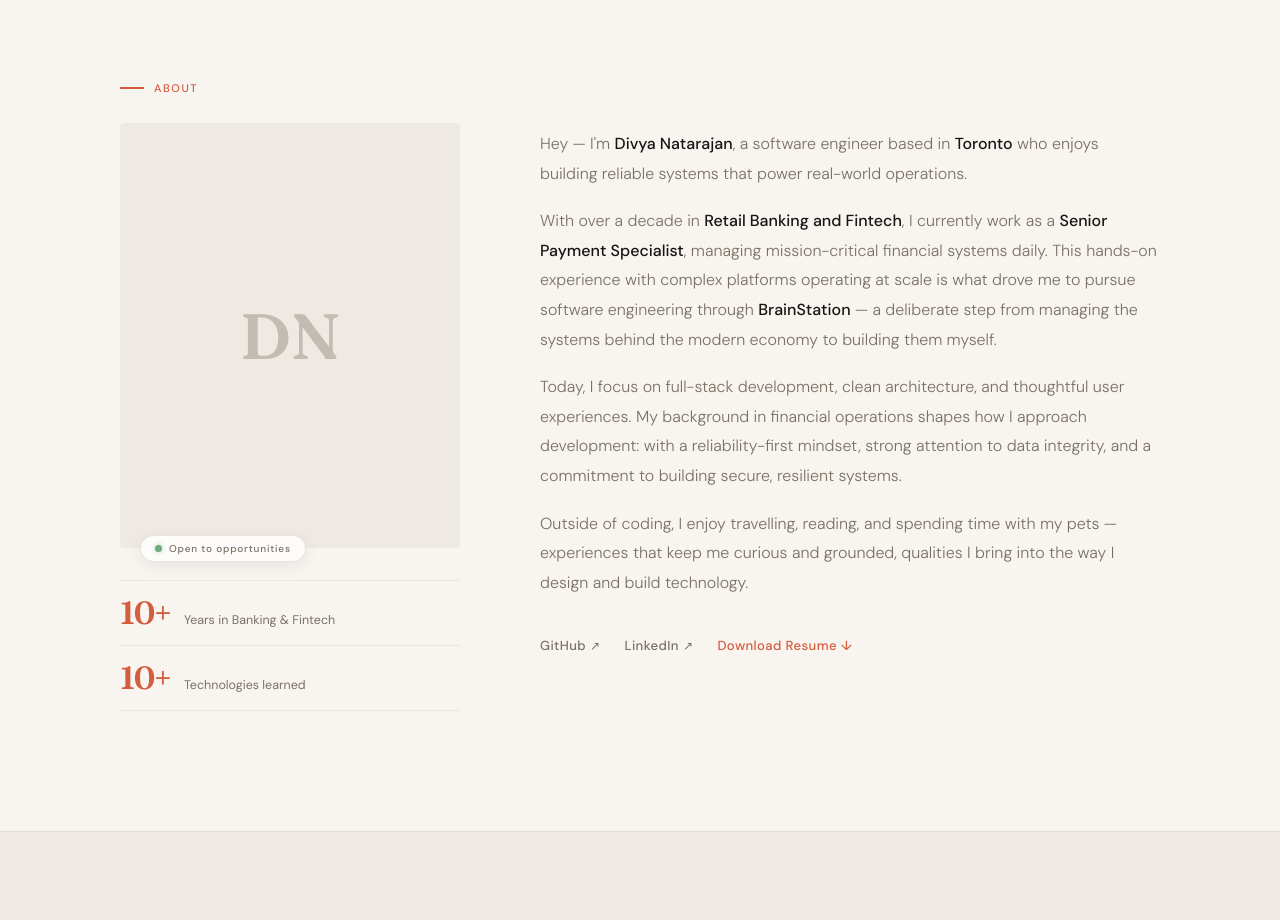
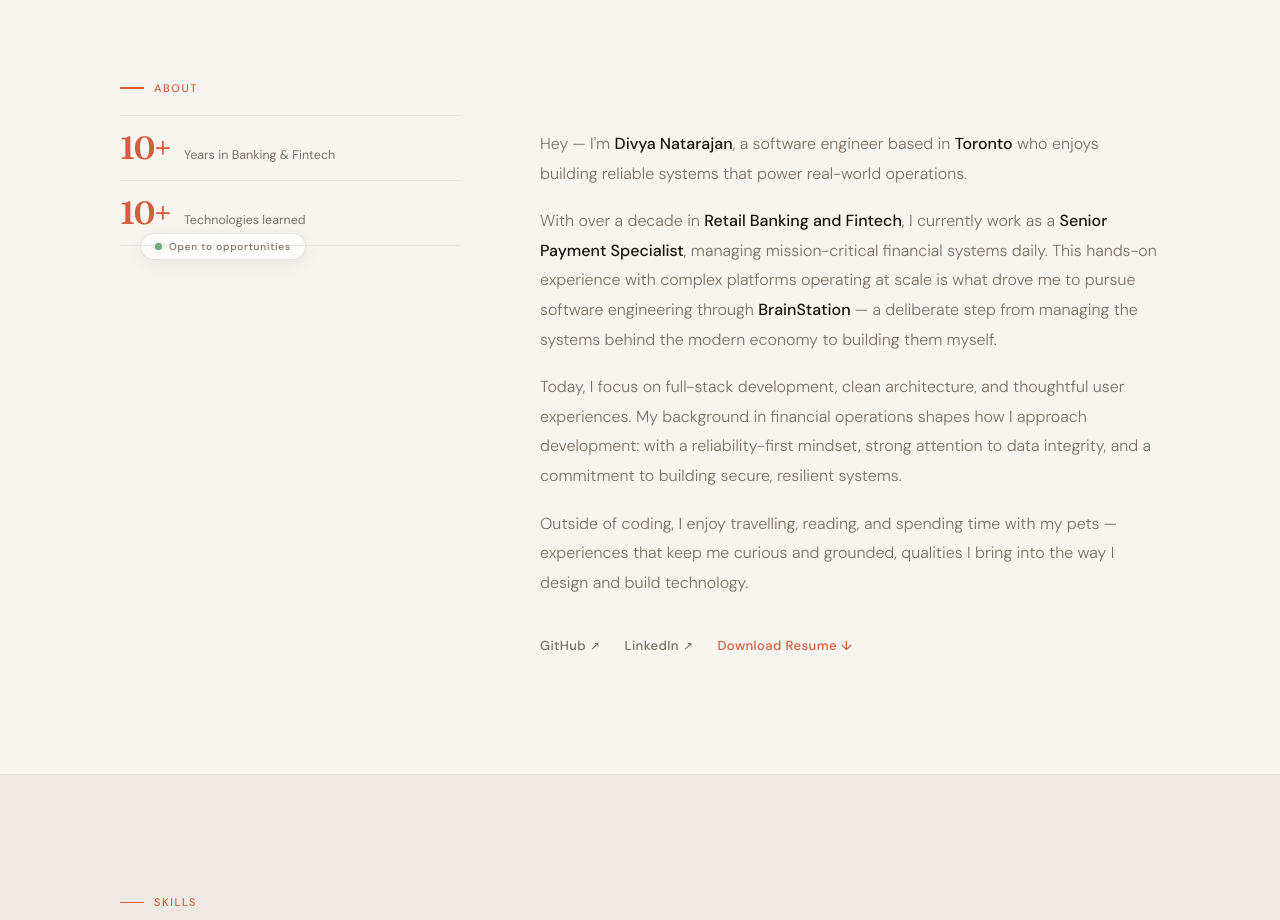
Before and after one commit to divyabeece23-nj/Portfolio, a React (Vite) app: page / in a window 1280 px wide. Shown: the part 840-1760 px from the top of the page. Built offline with nearby package versions, Linux system fonts and the light colour scheme.

Commit message:
edited about me, removed photo section

```diff
--- a/src/components/About/About.jsx
+++ b/src/components/About/About.jsx
@@ -13,19 +13,13 @@ export default function About() {
     <section className="about" id="about" ref={ref}>
       <div className="about__inner">
 
-        {/* Left — sticky label + image */}
+        {/* Left — label + stats */}
         <div className="about__left">
           <p className="section-label reveal">About</p>
 
-          <div className="about__img-wrap reveal reveal-delay-1">
-            {/* Replace with your photo: <img src="/photo.jpg" alt="Divya Natarajan" /> */}
-            <div className="about__img-placeholder">
-              <span>DN</span>
-            </div>
-            <div className="about__img-tag">
-              <span className="about__img-tag-dot" />
-              Open to opportunities
-            </div>
+          <div className="about__img-tag reveal reveal-delay-1">
+            <span className="about__img-tag-dot" />
+            Open to opportunities
           </div>
 
           {/* Stats */}
@@ -42,7 +36,7 @@ export default function About() {
         {/* Right — content */}
         <div className="about__right">
           {/* <h2 className="about__heading reveal">
-            <br />
+            From banking floors<br />
             to <em>building code.</em>
           </h2> */}
 
```
